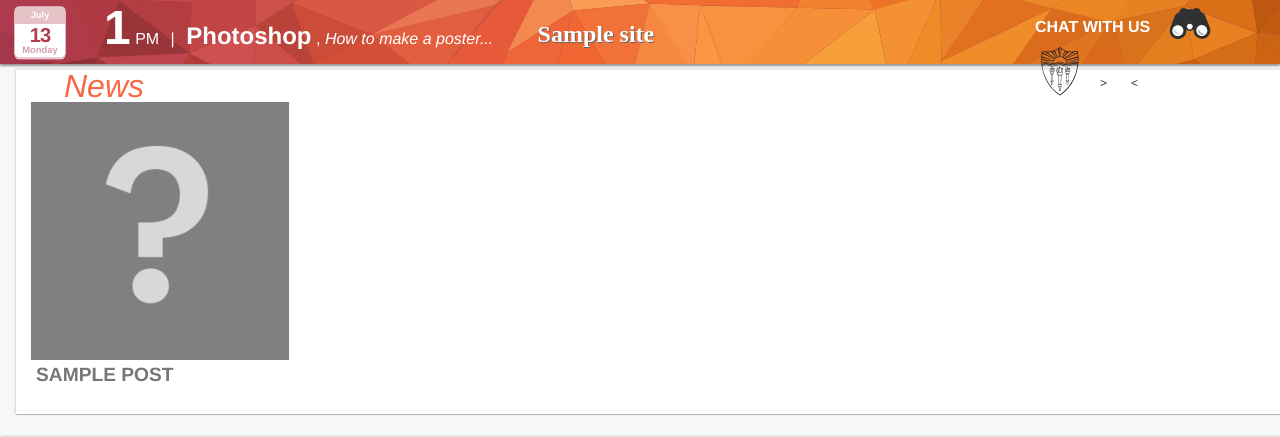
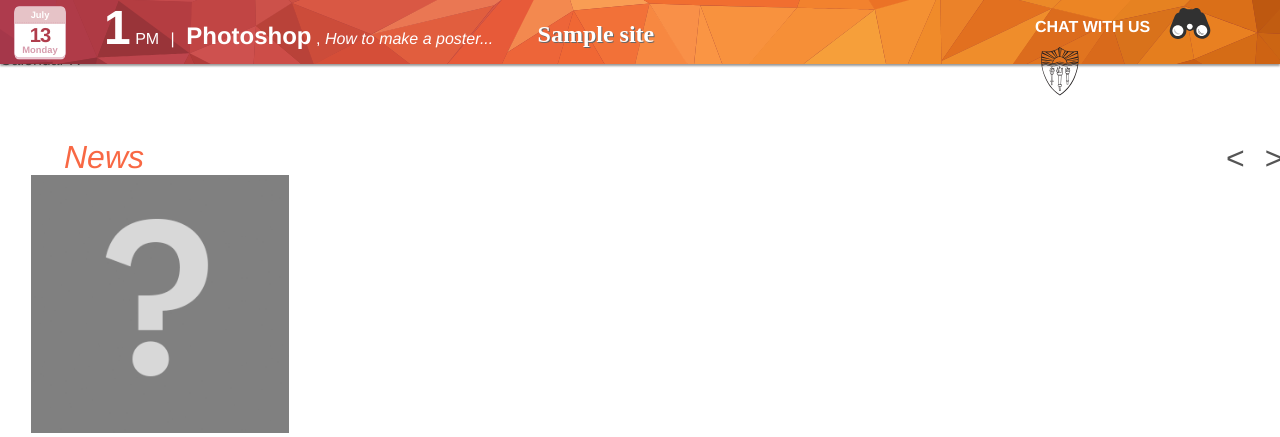
Before and after one commit to erikahang/annenbergdl.org, a WordPress theme: template 2.0/themes/digitallounge/front-page.php in a window 1280 px wide. Shown: the top 437 px of the page. Run offline with PHP 8.4 and a stand-in for WordPress, Linux system fonts and the light colour scheme; the site name, menu and one post (Sample post) are stand-ins, and other content is empty; some libraries are stand-ins or nearby versions; some web fonts are replaced.

Commit message:
added more css for iphone and ipad

```diff
--- a/2.0/themes/digitallounge/front-page.php
+++ b/2.0/themes/digitallounge/front-page.php
@@ -15,7 +15,7 @@ get_header(); ?>
 	<div id="primary" class="content-area paper-back">
 		<main id="main" class="site-main" role="main">
 			<section class="query-container news-collection animated slideInLeft delay1-2sec paper-front" data-type="post_type" data-post_type="post" data-page="1">
-				<div class="news-title"><h2 class="section-title">News</h2> <button type="button" class="prev">&gt;</button><button type="button" class="next">&lt;</button></div>
+				<div class="news-title"><h2 class="section-title">News</h2> <button type="button" class="arrow-next"">&lt;</button><button type="button" class="arrow-previous">&gt;</button></div>
 				<?php if ( have_posts() ) : ?>
 
 					<?php /* Start the Loop */ ?>
@@ -71,7 +71,7 @@ get_header(); ?>
 						if ( $posts ) { ?>
 
 							<section class="<?php echo $term->slug; ?> query-container collection animated slideInRight delay1-2sec paper-front" data-type="taxonomy" data-taxonomy="tutorial_tag" data-term="<?php echo $term->id; ?>" data-page="1">
-								<div class="<?php echo $term->slug; ?> title"><h2 class="section-title"><?php echo $term->name; ?></h2> <button type="button" class="prev">&gt;</button><button type="button" class="next">&lt;</button></div>
+								<div class="<?php echo $term->slug; ?> title"><h2 class="section-title"><?php echo $term->name; ?></h2> <button type="button" class="arrow-next"">&lt;</button><button type="button" class="arrow-previous">&gt;</button></div>
 								<?php foreach( $posts as $post ) { ?>
 									<article class="collection-article" id="tutorial-<?php echo $post->ID; ?>" <?php post_class( null, $post->ID ); ?>>
 										<a href="<?php echo esc_url( get_permalink( $post->ID ) ); ?>" rel="bookmark" class="featured-image"><?php echo get_the_post_thumbnail( $post->ID ); ?></a>
--- a/2.0/themes/digitallounge/header.php
+++ b/2.0/themes/digitallounge/header.php
@@ -15,7 +15,7 @@
 <script type="text/javascript" src="<?php bloginfo('template_url'); ?>/js/jquery-1.11.3.min.js"></script>
 <script type="text/javascript" src="<?php bloginfo('template_url'); ?>/js/calendarfunctions.js"></script>
 <script type="text/javascript" src="<?php bloginfo('template_url'); ?>/js/buttontoggle.js"></script>
-<link 						  href="<?php bloginfo('template_url'); ?>/css/animate.css" rel="stylesheet" type="text/css">
+<link href="<?php bloginfo('template_url'); ?>/css/animate.css" rel="stylesheet" type="text/css">
 <script type="text/javascript">
 	$(document).ready(function(){
     $("button").click(function(){
--- a/2.0/themes/digitallounge/style.css
+++ b/2.0/themes/digitallounge/style.css
@@ -758,15 +765,15 @@ input[type="submit"] {
 	border: 1px solid;
 	border-color: #ccc #ccc #bbb;
 	border-radius: 3px;
-	background: #e6e6e6;
+	background:transparent;
 	box-shadow: inset 0 1px 0 rgba(255, 255, 255, 0.5), inset 0 15px 17px rgba(255, 255, 255, 0.5), inset 0 -5px 12px rgba(0, 0, 0, 0.05);
-	color: rgba(0, 0, 0, .8);
+	color: #555;
 	font-size: 12px;
-	font-size: 0.75rem;
+	font-size: 02rem;
 	line-height: 1;
-	padding: .6em 1em .4em;
+	padding: 1px 10px 1px 10px;
 	text-shadow: 0 1px 0 rgba(255, 255, 255, 0.8);
-}
+	}
 
 button:hover,
 input[type="button"]:hover,
@@ -1433,7 +1440,7 @@ object {
 	font-weight: 200;
 	font-style: italic;
 	float: left;
-	width: 80vw;
+	width: 90vw;
 	font-size: 2em;
 }
 
```
Also changed, not shown: other parts of 2.0/themes/digitallounge/style.css (+77 -11 lines).
